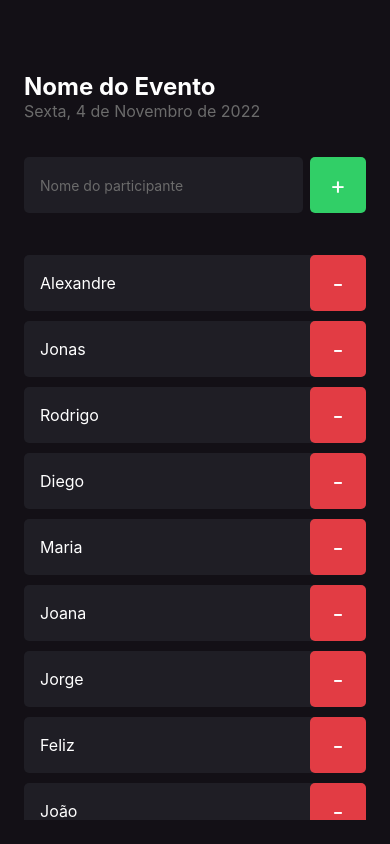
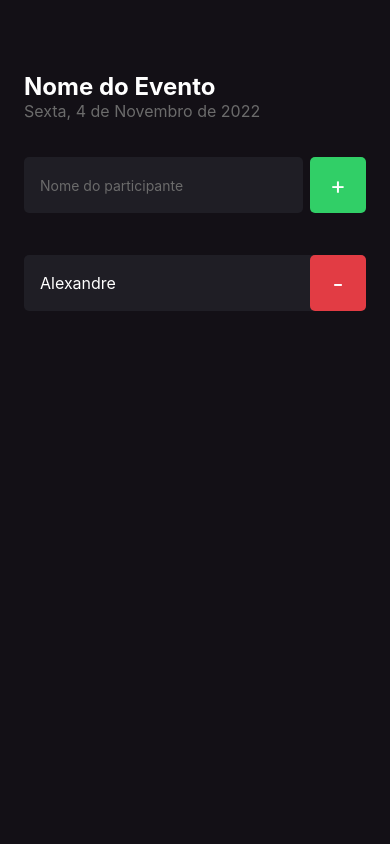
Before and after one commit to alexandregyn/ignite-imhere, a React Native app: screen / in a window 390 px wide. Built offline with nearby package versions, Linux system fonts and the light colour scheme.

Commit message:
Lidando com useState

```diff
--- a/src/screens/Home/index.tsx
+++ b/src/screens/Home/index.tsx
@@ -1,15 +1,16 @@
+import { useState } from "react";
 import { Alert, FlatList, Text, TextInput, TouchableOpacity, View } from "react-native";
 import { Participant } from "../../components/Participant";
 import { styles } from "./styles";
 
 export function Home() {
-  const participants = ['Alexandre', 'Jonas', 'Rodrigo', 'Diego', 'Maria', 'Joana', 'Jorge', 'Feliz', 'João'];
+  const [participants, setParticipants] = useState(['Alexandre']);
 
   function handleParticipantAdd() {
-    if (participants.includes('Alexandre')) {
+    if (participants.includes('Ana')) {
       return Alert.alert('Erro', 'Participante já existe');
     }
-    console.log('Adicionou participante');
+    setParticipants(prevState => [...prevState, 'Ana']);
   }
 
   function handleParticipantRemove(name: string) {
@@ -23,7 +24,6 @@
         style: 'cancel'
       }
     ]);
-    console.log(`Removeu participante ${name}`);
   }
 
   return (
```
